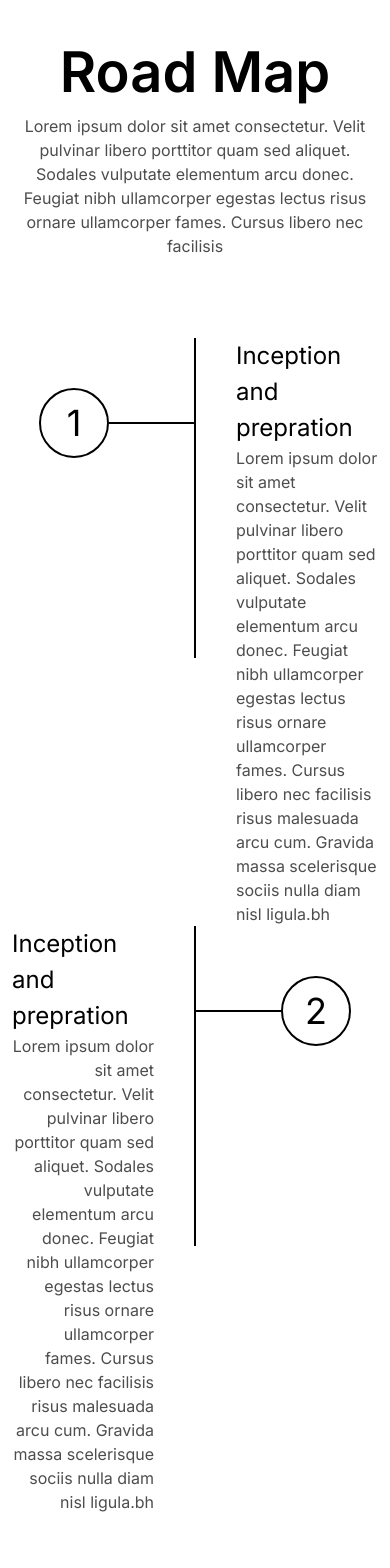
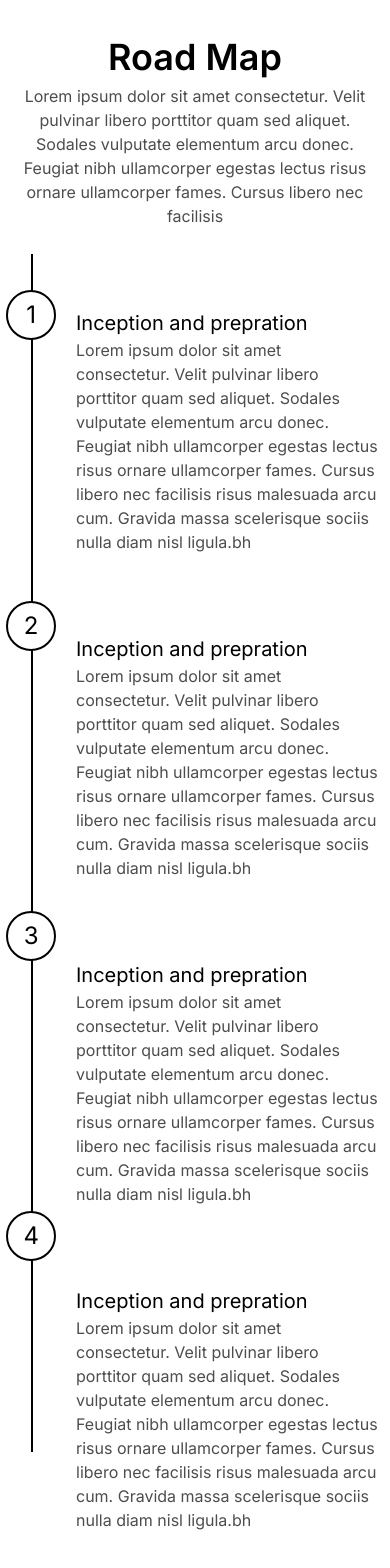
Before and after one commit to neharadialcode/tailwind-common-components, a React (Create React App) app: page /ourteam in a window 390 px wide. Shown: the part 1712-3280 px from the top of the page. Before the commit the page ends 3226 px from the top, so only its background shows below. Built offline with nearby package versions, Linux system fonts and the light colour scheme.

Commit message:
complet road map section

```diff
--- a/src/components/RoadMap.jsx
+++ b/src/components/RoadMap.jsx
@@ -2,10 +2,10 @@ import React from "react";
 
 const RoadMap = () => {
   return (
-    <div className="bg-white">
-      <div className="container xl:w-[1140px] 2xl:w-[1320px] mx-auto px-3 sm:px-5 xl:px-0">
+    <div className="bg-white ">
+      <div className="container xl:w-[1140px] 2xl:w-[1320px] mx-auto px-3 sm:px-5 xl:px-0 relative pb-24">
         <div className="flex justify-center">
-          <h3 className=" font-Inter font-semibold text-lg text-black">
+          <h3 className=" font-Inter font-semibold md:text-lg text-3md text-black">
             Road Map
           </h3>
         </div>
@@ -17,27 +17,69 @@ const RoadMap = () => {
             fames. Cursus libero nec facilisis
           </p>
         </div>
-        <div className="flex mt-20">
-          <div className=" w-2/4 relative">
-            <div className="flex items-center  absolute top-[50px] right-0">
-              <div className="w-[70px] h-[70px] rounded-[50%] border-[2px] border-black flex justify-center items-center">
-                <h3 className="text-black font-Inter font-normal text-3md">
+        <div className="bg-black w-[2px] h-[75%] absolute top-[10%] md:left-[50%] left-[8%] mt-16 md:translate-x-[-50%]">
+          <div className="md:hidden block">
+            <div className="flex items-center absolute top-[3%] left-[-25px] ">
+              <div className="w-[50px] h-[50px]  bg-white rounded-[50%] border-[2px] border-black flex justify-center items-center">
+                <h3 className="text-black font-Inter font-normal md:text-3md text-2md">
                   1
                 </h3>
               </div>
-              <div className="w-[85px] h-[2px] bg-black"></div>
+              <div className="md:block hidden w-[85px] h-[2px] bg-black"></div>
             </div>
           </div>
-          <div className="w-[2px] h-[320px] bg-black "></div>
-          <div className="w-2/4">
-            <div className="max-w-[430px] w-full ps-10">
+          <div className="md:hidden block">
+            <div className="flex items-center absolute top-[29%] left-[-25px] ">
+              <div className="w-[50px] h-[50px]  bg-white rounded-[50%] border-[2px] border-black flex justify-center items-center">
+                <h3 className="text-black font-Inter font-normal md:text-3md text-2md">
+                  2
+                </h3>
+              </div>
+              <div className="md:block hidden w-[85px] h-[2px] bg-black"></div>
+            </div>
+          </div>
+          <div className="md:hidden block">
+            <div className="flex items-center absolute bottom-[41%] left-[-25px] ">
+              <div className="w-[50px] h-[50px]  bg-white rounded-[50%] border-[2px] border-black flex justify-center items-center">
+                <h3 className="text-black font-Inter font-normal md:text-3md text-2md">
+                  3
+                </h3>
+              </div>
+              <div className="md:block hidden w-[85px] h-[2px] bg-black"></div>
+            </div>
+          </div>
+          <div className="md:hidden block">
+            <div className="flex items-center absolute bottom-[16%] left-[-25px] ">
+              <div className="w-[50px] h-[50px]  bg-white rounded-[50%] border-[2px] border-black flex justify-center items-center">
+                <h3 className="text-black font-Inter font-normal md:text-3md text-2md">
+                  4
+                </h3>
+              </div>
+              <div className="md:block hidden w-[85px] h-[2px] bg-black"></div>
+            </div>
+          </div>
+        </div>
+        <div className="flex mt-20">
+          <div className=" md:w-2/4 md:block hidden relative">
+            <div className="flex items-center absolute md:top-[50px] top-0 md:right-0 ">
+              <div className="w-[70px] h-[70px]  bg-white rounded-[50%] border-[2px] border-black flex justify-center items-center">
+                <h3 className="text-black font-Inter font-normal md:text-3md text-2md">
+                  1
+                </h3>
+              </div>
+              <div className="md:block hidden w-[85px] h-[2px] bg-black"></div>
+            </div>
+          </div>
+          {/* <div className="w-[2px] h-[320px] bg-black "></div> */}
+          <div className="md:w-2/4 w-full">
+            <div className=" md:ps-10 ps-16">
               <div className="flex justify-start">
-                <h4 className="text-black font-Inter font-normal text-2md leading-normal">
+                <h4 className="text-black font-Inter max-w-[430px] font-normal md:text-2md text-md leading-normal">
                   Inception and prepration
                 </h4>
               </div>
               <div className="flex justify-start">
-                <p className="font-normal text-dark-gray font-Inter text-sm leading-[150%]">
+                <p className="font-normal max-w-[430px] text-dark-gray font-Inter text-sm leading-[150%]">
                   Lorem ipsum dolor sit amet consectetur. Velit pulvinar libero
                   porttitor quam sed aliquet. Sodales vulputate elementum arcu
                   donec. Feugiat nibh ullamcorper egestas lectus risus ornare
@@ -49,17 +91,17 @@ const RoadMap = () => {
             </div>
           </div>
         </div>
-        <div className="flex ">
-          <div className="w-2/4">
-            <div className="flex justify-end">
-              <div className="max-w-[430px] w-full pe-10">
-                <div className=" flex justify-end">
-                  <h4 className="text-black font-Inter font-normal text-2md leading-normal">
+        <div className="flex md:flex-row flex-row-reverse ">
+          <div className="md:w-2/4 w-full">
+            <div className="flex md:justify-end justify-start">
+              <div className=" md:pe-10 md:ps-0 ps-16">
+                <div className=" flex md:justify-end justify-start mt-20">
+                  <h4 className="text-black font-Inter max-w-[430px] font-normal md:text-2md text-md leading-normal">
                     Inception and prepration
                   </h4>
                 </div>
-                <div className="flex justify-end text-right">
-                  <p className="font-normal text-dark-gray font-Inter text-sm leading-[150%]">
+                <div className="flex md:text-right text-left">
+                  <p className="font-normal max-w-[430px] text-dark-gray font-Inter text-sm leading-[150%]">
                     Lorem ipsum dolor sit amet consectetur. Velit pulvinar
                     libero porttitor quam sed aliquet. Sodales vulputate
                     elementum arcu donec. Feugiat nibh ullamcorper egestas
@@ -71,13 +113,79 @@ const RoadMap = () => {
               </div>
             </div>
           </div>
-          <div className="w-[2px] h-[320px] bg-black "></div>
-          <div className=" w-2/4 relative">
-            <div className="flex items-center  absolute top-[50px] left-0">
-              <div className="w-[85px] h-[2px] bg-black"></div>
-              <div className="w-[70px] h-[70px] rounded-[50%] border-[2px] border-black flex justify-center items-center">
-                <h3 className="text-black font-Inter font-normal text-3md">
+          {/* <div className="w-[2px] h-[320px] bg-black "></div> */}
+          <div className=" md:w-2/4 md:block hidden relative">
+            <div className="flex items-center  absolute md:top-[120px] top-[80px] left-0">
+              <div className="md:block hidden w-[85px] h-[2px] bg-black"></div>
+              <div className="sm:w-[70px] w-[50px] sm:h-[70px] h-[50px] bg-white rounded-[50%] border-[2px] border-black flex justify-center items-center">
+                <h3 className="text-black font-Inter font-normal md:text-3md text-2md">
                   2
+                </h3>
+              </div>
+            </div>
+          </div>
+        </div>
+        <div className="flex mt-20">
+          <div className=" md:w-2/4 md:block hidden relative">
+            <div className="flex items-center absolute md:top-[50px] top-0 md:right-0">
+              <div className="sm:w-[70px] w-[50px] sm:h-[70px] h-[50px] bg-white rounded-[50%] border-[2px] border-black flex justify-center items-center">
+                <h3 className="text-black font-Inter font-normal md:text-3md text-2md">
+                  3
+                </h3>
+              </div>
+              <div className="md:block hidden w-[85px] h-[2px] bg-black"></div>
+            </div>
+          </div>
+          {/* <div className="w-[2px] h-[320px] bg-black "></div> */}
+          <div className="md:w-2/4 w-full">
+            <div className=" md:ps-10 ps-16">
+              <div className="flex justify-start">
+                <h4 className="text-black font-Inter max-w-[430px] font-normal md:text-2md text-md leading-normal">
+                  Inception and prepration
+                </h4>
+              </div>
+              <div className="flex justify-start">
+                <p className="font-normal max-w-[430px] text-dark-gray font-Inter text-sm leading-[150%]">
+                  Lorem ipsum dolor sit amet consectetur. Velit pulvinar libero
+                  porttitor quam sed aliquet. Sodales vulputate elementum arcu
+                  donec. Feugiat nibh ullamcorper egestas lectus risus ornare
+                  ullamcorper fames. Cursus libero nec facilisis risus malesuada
+                  arcu cum. Gravida massa scelerisque sociis nulla diam nisl
+                  ligula.bh
+                </p>
+              </div>
+            </div>
+          </div>
+        </div>
+        <div className="flex md:flex-row flex-row-reverse ">
+          <div className="md:w-2/4 w-full">
+            <div className="flex md:justify-end justify-start">
+              <div className=" md:pe-10 md:ps-0 ps-16">
+                <div className=" flex md:justify-end justify-start mt-20">
+                  <h4 className="text-black font-Inter max-w-[430px] font-normal md:text-2md text-md leading-normal">
+                    Inception and prepration
+                  </h4>
+                </div>
+                <div className="flex md:text-right text-left">
+                  <p className="font-normal max-w-[430px] text-dark-gray font-Inter text-sm leading-[150%]">
+                    Lorem ipsum dolor sit amet consectetur. Velit pulvinar
+                    libero porttitor quam sed aliquet. Sodales vulputate
+                    elementum arcu donec. Feugiat nibh ullamcorper egestas
+                    lectus risus ornare ullamcorper fames. Cursus libero nec
+                    facilisis risus malesuada arcu cum. Gravida massa
+                    scelerisque sociis nulla diam nisl ligula.bh
+                  </p>
+                </div>
+              </div>
+            </div>
+          </div>
+          {/* <div className="w-[2px] h-[320px] bg-black "></div> */}
+          <div className=" md:w-2/4 md:block hidden relative">
+            <div className="flex items-center  absolute md:top-[120px] top-[80px] left-0">
+              <div className="md:block hidden w-[85px] h-[2px] bg-black"></div>
+              <div className="sm:w-[70px] w-[50px] sm:h-[70px] h-[50px] bg-white rounded-[50%] border-[2px] border-black flex justify-center items-center">
+                <h3 className="text-black font-Inter font-normal md:text-3md text-2md">
+                  4
                 </h3>
               </div>
             </div>
```
